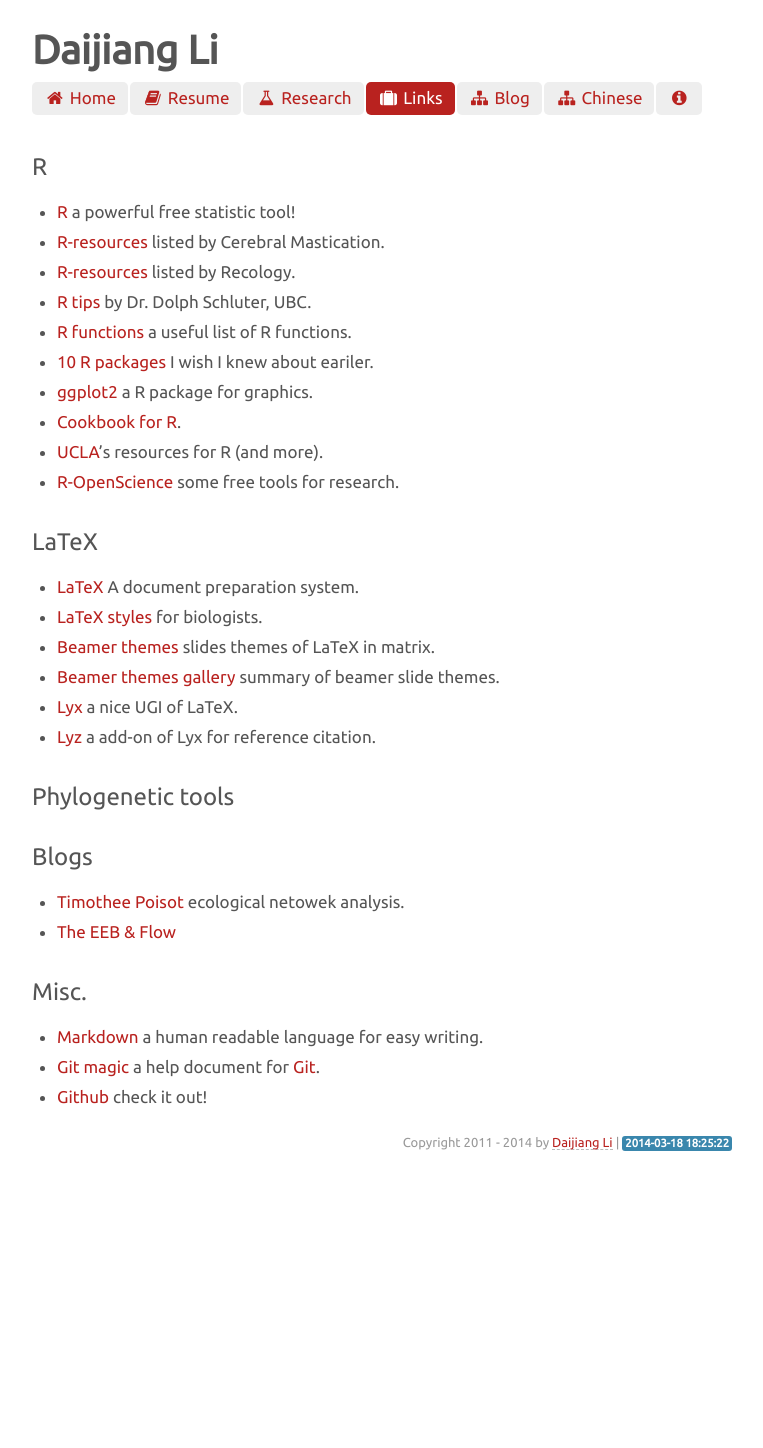
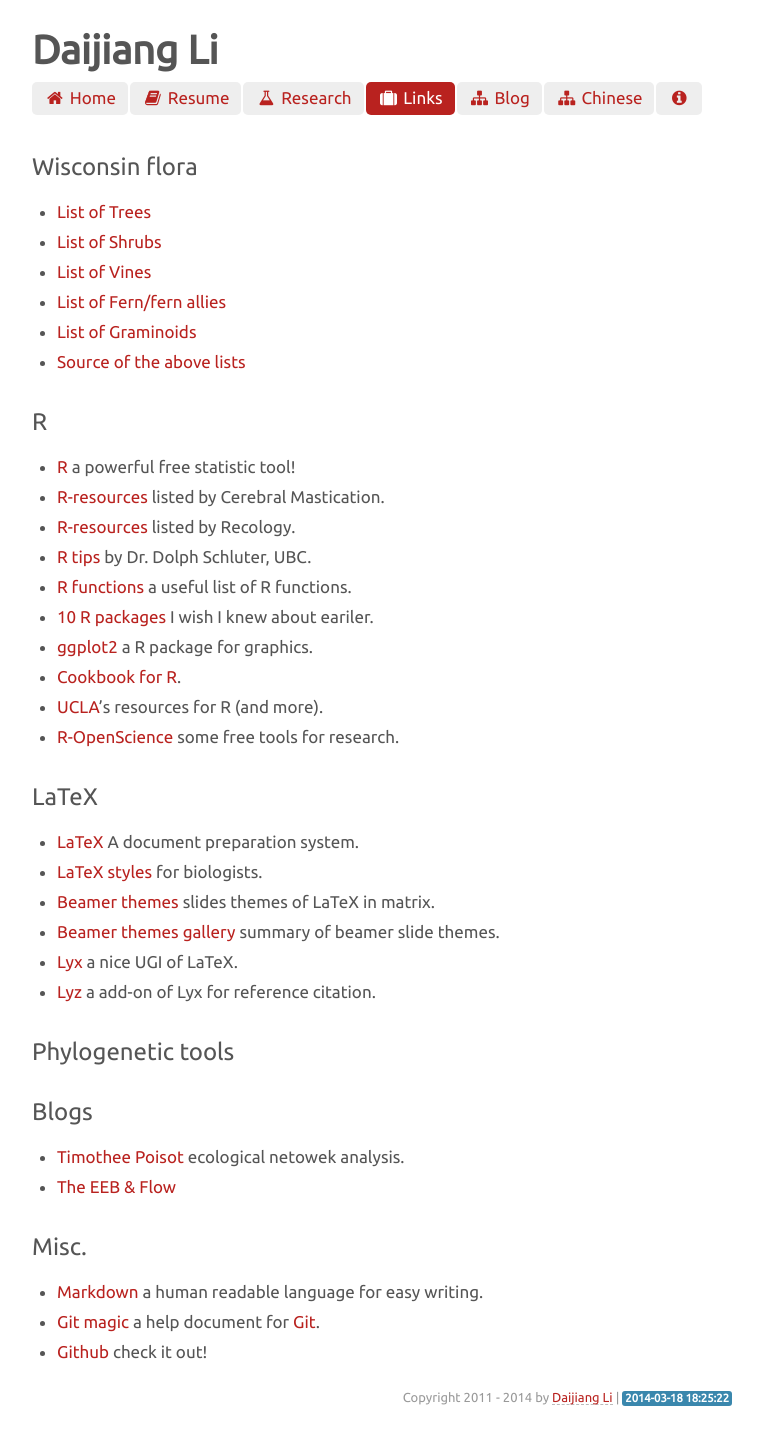
Before and after one commit to daijiang/Old-website, a Jekyll site: the page built from links.md, in a window 1280 px wide. Shown: the whole page, without its empty margins (258-1021 px from the left). Built offline with Jekyll 4.4.1, drawn with Linux system fonts in a browser that asks for light colours; Markdown is read by kramdown in place of the engine named in the settings; before the commit the page ends 1193 px from its top, so only the background shows below that.

Commit message:
list of growth forms

```diff
--- a/links.md
+++ b/links.md
@@ -15,6 +15,14 @@
   <li><a href="/cn/"><i class="fa fa-sitemap fa-fw"></i> Chinese</a></li>
   <li><a href="README.html"><i class="fa fa-info-circle fa-fw"></i> </a></li>
 </ul>
+
+## Wisconsin flora
++ [List of Trees](http://daijiang.name/pdf/tree.txt)
++ [List of Shrubs](http://daijiang.name/pdf/shrub.txt)
++ [List of Vines](http://daijiang.name/pdf/vine.txt)
++ [List of Fern/fern allies](http://daijiang.name/pdf/fern_fern_allies.txt)
++ [List of Graminoids](http://daijiang.name/pdf/graminoids.txt)
++ [Source of the above lists](http://daijiang.name/en/2014/03/17/plant-growth-form-list-of-wi-plants/)
 
 
 ## R
```
